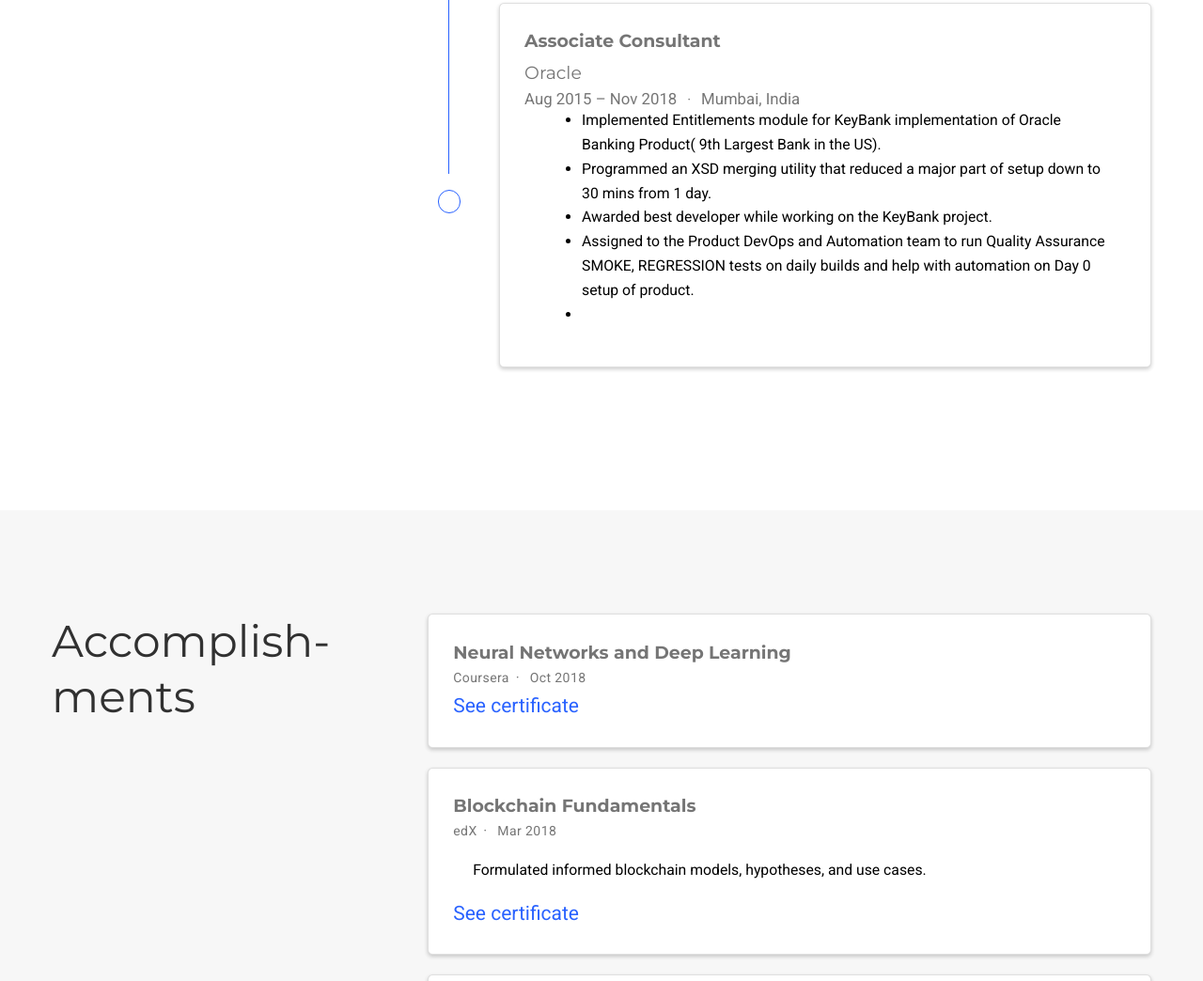
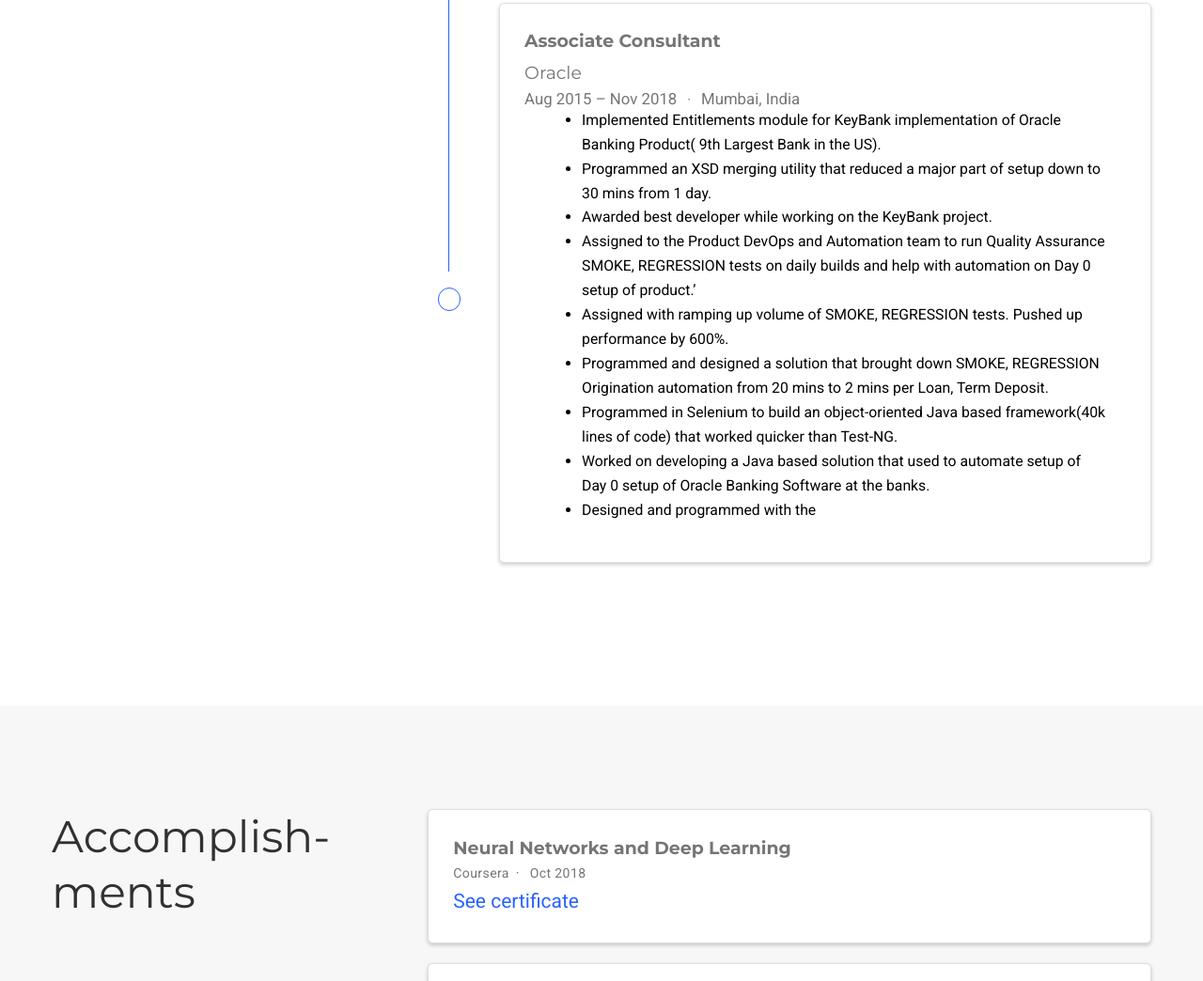
Before and after one commit to wonderfulroller7/wonderfulroller7.github.io, a plain HTML site: page index.html in a window 1280 px wide. Shown: the part 1583-2627 px from the top of the page at 94% size. Drawn offline with nearby package versions, Linux system fonts and the light colour scheme; some icons are missing.

Commit message:
Updated experience

```diff
--- a/index.html
+++ b/index.html
@@ -821,8 +821,12 @@
 <li>Implemented Entitlements module for KeyBank implementation of Oracle Banking Product( 9th Largest Bank in the US).</li>
 <li>Programmed an XSD merging utility that reduced a major part of setup down to 30 mins from 1 day.</li>
 <li>Awarded best developer while working on the KeyBank project.</li>
-<li>Assigned to the Product DevOps and Automation team to run Quality Assurance SMOKE, REGRESSION tests on daily builds and help with automation on Day 0 setup of product.</li>
-<li>
+<li>Assigned to the Product DevOps and Automation team to run Quality Assurance SMOKE, REGRESSION tests on daily builds and help with automation on Day 0 setup of product.&rsquo;</li>
+<li>Assigned with ramping up volume of SMOKE, REGRESSION tests. Pushed up performance by 600%.</li>
+<li>Programmed and designed a solution that brought down SMOKE, REGRESSION Origination automation from 20 mins to 2 mins per Loan, Term Deposit.</li>
+<li>Programmed in Selenium to build an object-oriented Java based framework(40k lines of code) that worked quicker than Test-NG.</li>
+<li>Worked on developing a Java based solution that used to automate setup of Day 0 setup of Oracle Banking Software at the banks.</li>
+<li>Designed and programmed with the
 <br /></li>
 </ul></div>
           </div>
```
